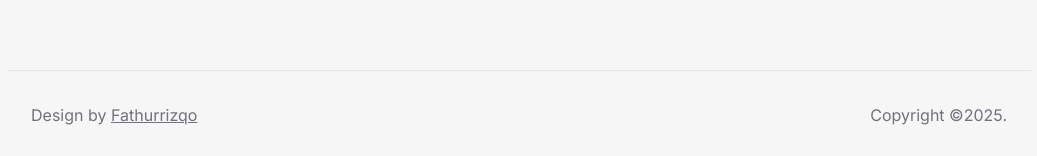
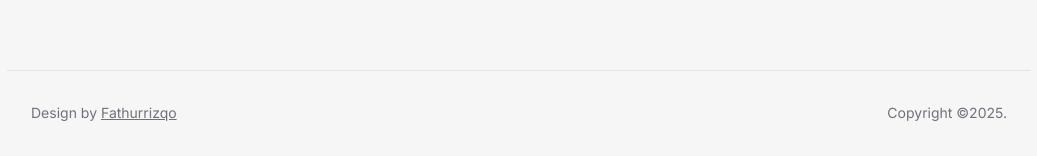
Before and after one commit to nerveign/portofolio, a React (Vite) app: page / in a window 1280 px wide. Shown: the part 730-886 px from the top of the page, without its empty margins (121-1158 px from the left). Built offline with nearby package versions, Linux system fonts and the light colour scheme.

Commit message:
Update text size in footer

```diff
--- a/src/components/ui/Footer.tsx
+++ b/src/components/ui/Footer.tsx
@@ -3,7 +3,7 @@ import { year } from '@/lib/getYear';
 export const Footer = () => {
   return (
     <>
-      <footer className="border-t-1 text-sm md:text-base text-zinc-500 py-8 flex flex-col md:flex-row gap-2 justify-center md:justify-between lg:w-full lg:max-w-5xl mx-auto px-6">
+      <footer className="border-t-1 text-sm text-zinc-500 py-8 flex flex-col md:flex-row gap-2 justify-center md:justify-between lg:w-full lg:max-w-5xl mx-auto px-6">
         <div className="text-center lg:text-start">
           Design by{' '}
           <a className="underline" href="https://www.instagram.com/fathurrizqo/">
```
